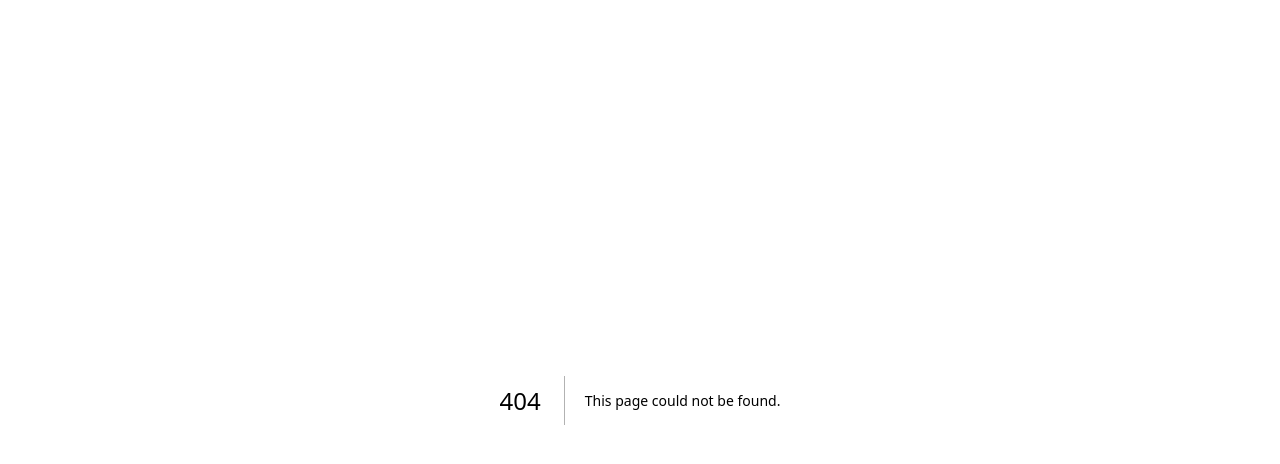
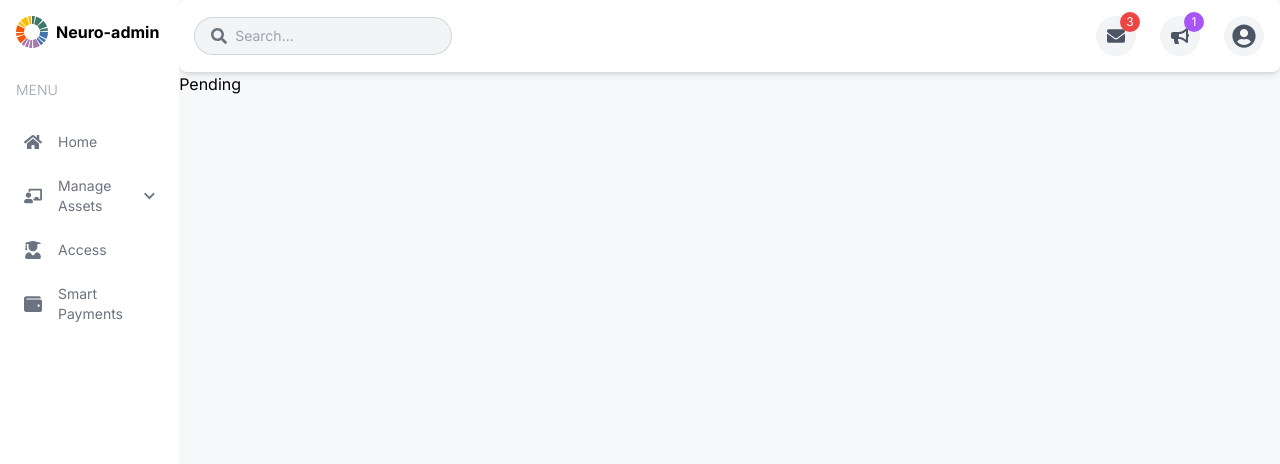
Before and after one commit to Trust-Anchor-Group/Neuro-Admin, a Next.js app: page /list/access/admin/1/pending in a window 1280 px wide. Before the commit this address had no page. Shown: the top 464 px of the page. Built offline with nearby package versions, Linux system fonts and the light colour scheme.

Commit message:
Updated pages

```diff
--- /dev/null
+++ b/src/app/(dashboard)/list/access/admin/[id]/pending/page.jsx
@@ -0,0 +1,9 @@
+import React from 'react'
+
+const Pending = () => {
+  return (
+    <div>Pending</div>
+  )
+}
+
+export default Pending
--- /dev/null
+++ b/src/app/(dashboard)/list/access/admin/identity/page.jsx
@@ -0,0 +1,9 @@
+import React from 'react'
+
+const Identity = () => {
+  return (
+    <div>Identity</div>
+  )
+}
+
+export default Identity
```
